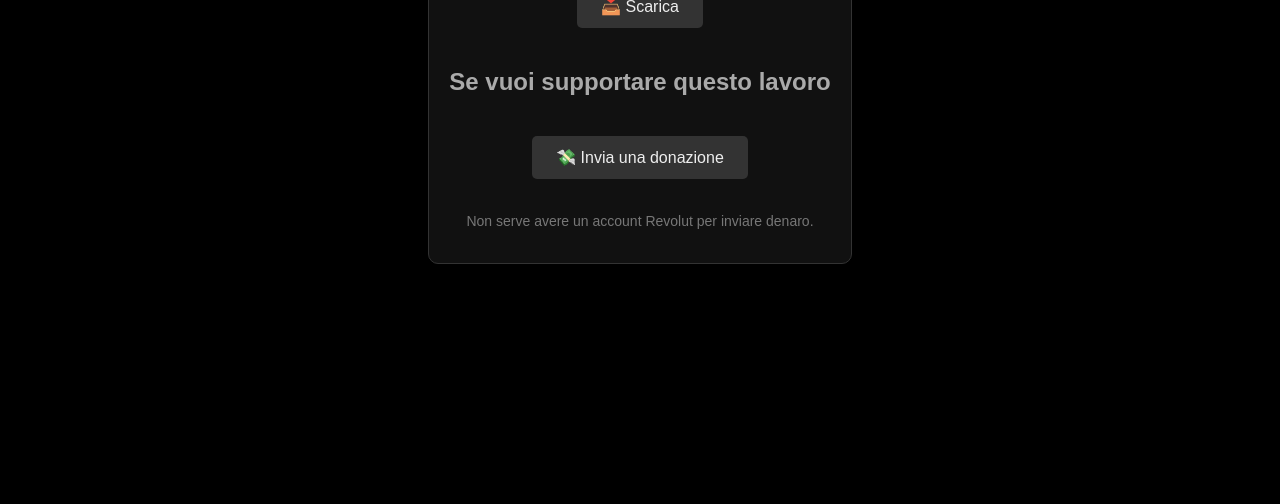
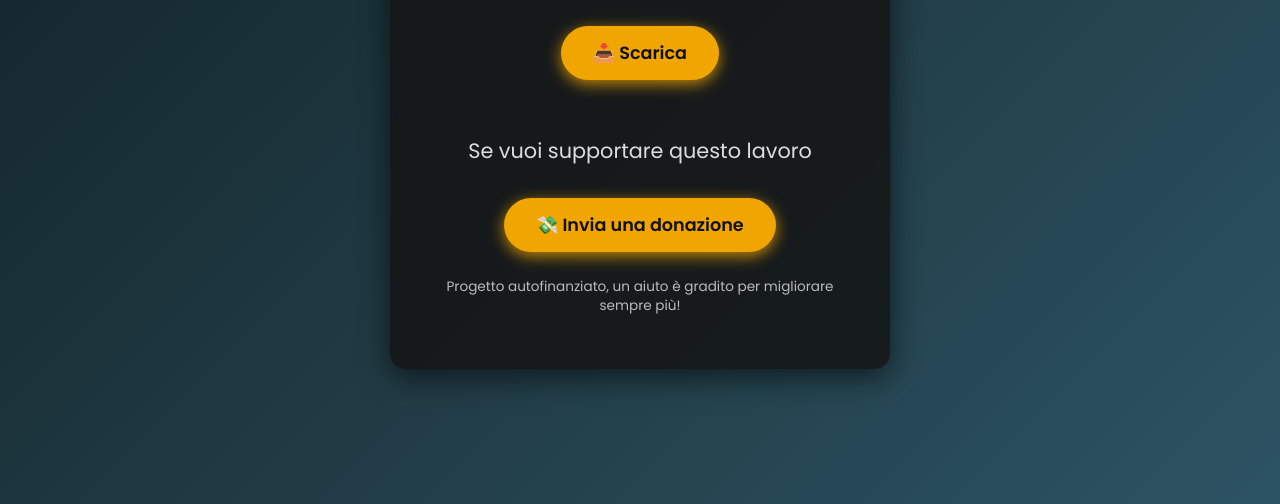
Before and after one commit to sbertiflex/dhc-tribe, a plain HTML site: page index.html in a window 1280 px wide. Shown: the part 336-840 px from the top of the page. Before the commit the page ends 800 px from the top, so only its background shows below. Drawn offline with Linux system fonts and the light colour scheme.

Commit message:
Update index.html

```diff
--- a/index.html
+++ b/index.html
@@ -1,65 +1,120 @@
 <!DOCTYPE html>
 <html lang="it">
 <head>
-    <meta charset="UTF-8">
+<meta charset="UTF-8" />
+<meta name="viewport" content="width=device-width, initial-scale=1" />
 <title>Scarica NVS</title>
 <style>
+  @import url('https://fonts.googleapis.com/css2?family=Poppins:wght@400;600&display=swap');
+
   body {
-            background-color: #000;
-            color: #aaa;
-            font-family: Arial, sans-serif;
+    margin: 0;
+    height: 100vh;
+    background: linear-gradient(135deg, #0f2027, #203a43, #2c5364);
+    font-family: 'Poppins', Arial, sans-serif;
+    color: #eee;
     display: flex;
-            flex-direction: column;
+    justify-content: center;
     align-items: center;
-            justify-content: center;
-            height: 100vh;
-            margin: 0;
+    padding: 20px;
   }
 
   .container {
+    background: rgba(20, 20, 20, 0.85);
+    padding: 40px 50px;
+    border-radius: 15px;
+    box-shadow: 0 8px 30px rgba(0, 0, 0, 0.6);
+    max-width: 400px;
     text-align: center;
-            padding: 20px;
-            border: 1px solid #333;
-            border-radius: 10px;
-            background-color: #111;
+    backdrop-filter: blur(6px);
   }
 
   h1 {
-            color: #ccc;
+    font-weight: 600;
+    font-size: 2.5rem;
+    margin-bottom: 25px;
+    letter-spacing: 2px;
+    color: #f0a500;
+    text-shadow: 0 0 10px #f0a500aa;
   }
 
   .btn {
     display: inline-block;
-            padding: 12px 24px;
-            margin: 20px 10px;
-            font-size: 16px;
-            background-color: #333;
-            color: #eee;
+    background: #f0a500;
+    color: #111;
+    font-weight: 600;
+    font-size: 1.1rem;
+    padding: 14px 32px;
+    margin: 15px 10px;
     border: none;
-            border-radius: 5px;
+    border-radius: 50px;
     cursor: pointer;
     text-decoration: none;
-            transition: background-color 0.3s ease;
+    box-shadow: 0 4px 15px #f0a500cc;
+    transition: all 0.3s ease;
+    user-select: none;
   }
 
   .btn:hover {
-            background-color: #444;
+    background: #ffaa00;
+    box-shadow: 0 6px 20px #ffaa00dd;
+    transform: translateY(-3px);
+  }
+
+  .btn:active {
+    transform: translateY(1px);
+    box-shadow: 0 2px 8px #f0a500aa;
+  }
+
+  h2 {
+    margin-top: 40px;
+    font-weight: 500;
+    font-size: 1.3rem;
+    color: #ddd;
   }
 
   .note {
-            font-size: 14px;
-            color: #777;
+    margin-top: 10px;
+    font-size: 0.85rem;
+    color: #bbb;
+    line-height: 1.4;
+  }
+
+  /* Icon spacing */
+  .btn svg {
+    vertical-align: middle;
+    margin-right: 8px;
+  }
+
+  @media (max-width: 460px) {
+    .container {
+      max-width: 90vw;
+      padding: 30px 20px;
+    }
+
+    h1 {
+      font-size: 2rem;
+    }
+
+    .btn {
+      font-size: 1rem;
+      padding: 12px 24px;
+    }
   }
 </style>
 </head>
 <body>
-    <div class="container">
+  <div class="container" role="main" aria-label="Scarica album NVS">
     <h1>NVS | Scarica Gratis</h1>
-        <a href="tuofile.zip" download class="btn">📥 Scarica</a>
+    <a href="tuofile.zip" download class="btn" aria-label="Scarica album NVS">
+      📥 Scarica
+    </a>
 
     <h2>Se vuoi supportare questo lavoro</h2>
-        <a href="https://revolut.me/mathiaul3d" target="_blank" class="btn">💸 Invia una donazione</a>
-        <p class="note">Non serve avere un account Revolut per inviare denaro.</p>
+    <a href="https://revolut.me/mathiaul3d" target="_blank" rel="noopener noreferrer" class="btn" aria-label="Invia una donazione tramite Revolut">
+      💸 Invia una donazione
+    </a>
+    <p class="note">Progetto autofinanziato, un aiuto è gradito per migliorare sempre più!</p>
   </div>
 </body>
 </html>
```
Lines whose indentation alone changed are shown as unchanged.
